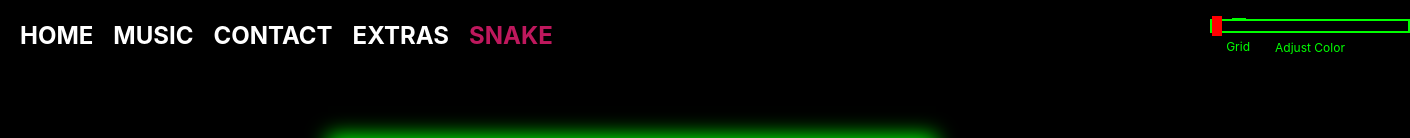
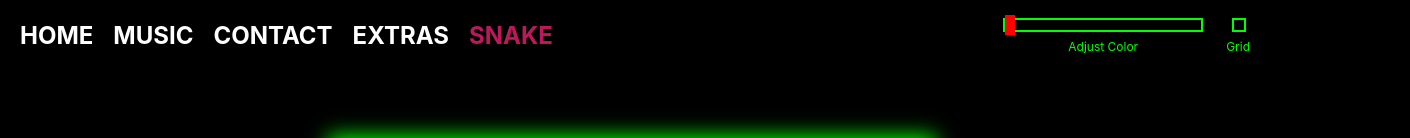
Before and after one commit to Jaydenluse/theband.teaze, a Next.js app: page /snake in a window 1280 px wide. Shown: the top 138 px of the page, 1410 px wide, since content can reach past the window. Built offline with nearby package versions, Linux system fonts and the light colour scheme; no server answers.

Commit message:
chore: fix color slider

```diff
--- a/pages/snake.js
+++ b/pages/snake.js
@@ -546,7 +546,7 @@ const Snake = () => {
                 </div>
                 )}
                 {/* Slider to control color filter */}
-                <div className="color-filter-slider mt-2" style={{ zIndex: 10, position: 'absolute', top: '6.5px', left: '10px', paddingLeft: '1200px' }}>
+                <div className="color-filter-slider" style={{ zIndex: 10, position: 'absolute', top: '14px', right: '6vw', textAlign: 'center' }}>
                     <input
                         type="range"
                         ref={sliderRef}
@@ -556,7 +556,7 @@ const Snake = () => {
                         onChange={handleSliderChange}
                         style={{ width: '200px' }}
                     />
-                    <p style={{ color: 'lime', fontSize: '12px', textAlign: 'center' }}>
+                    <p style={{ color: 'lime', fontSize: '12px' }}>
                         Adjust Color
                     </p>
                 </div>
```
